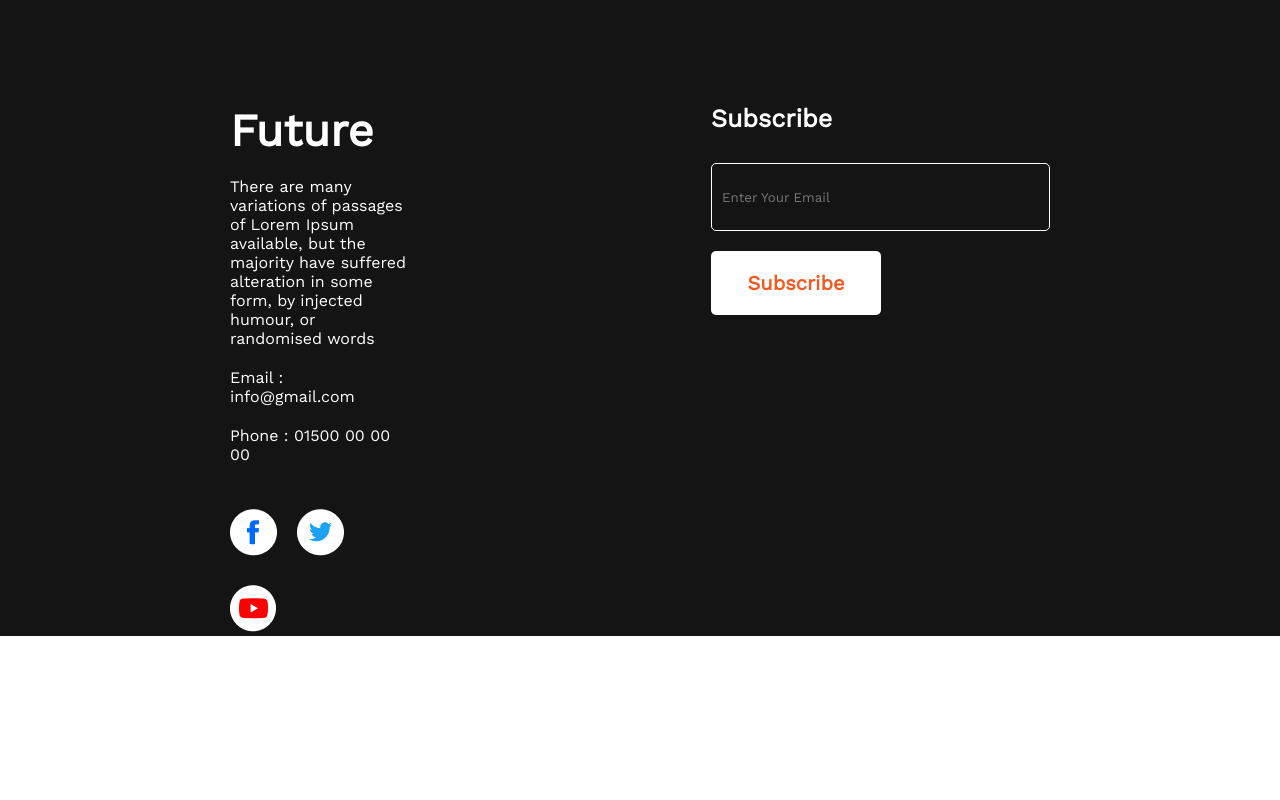
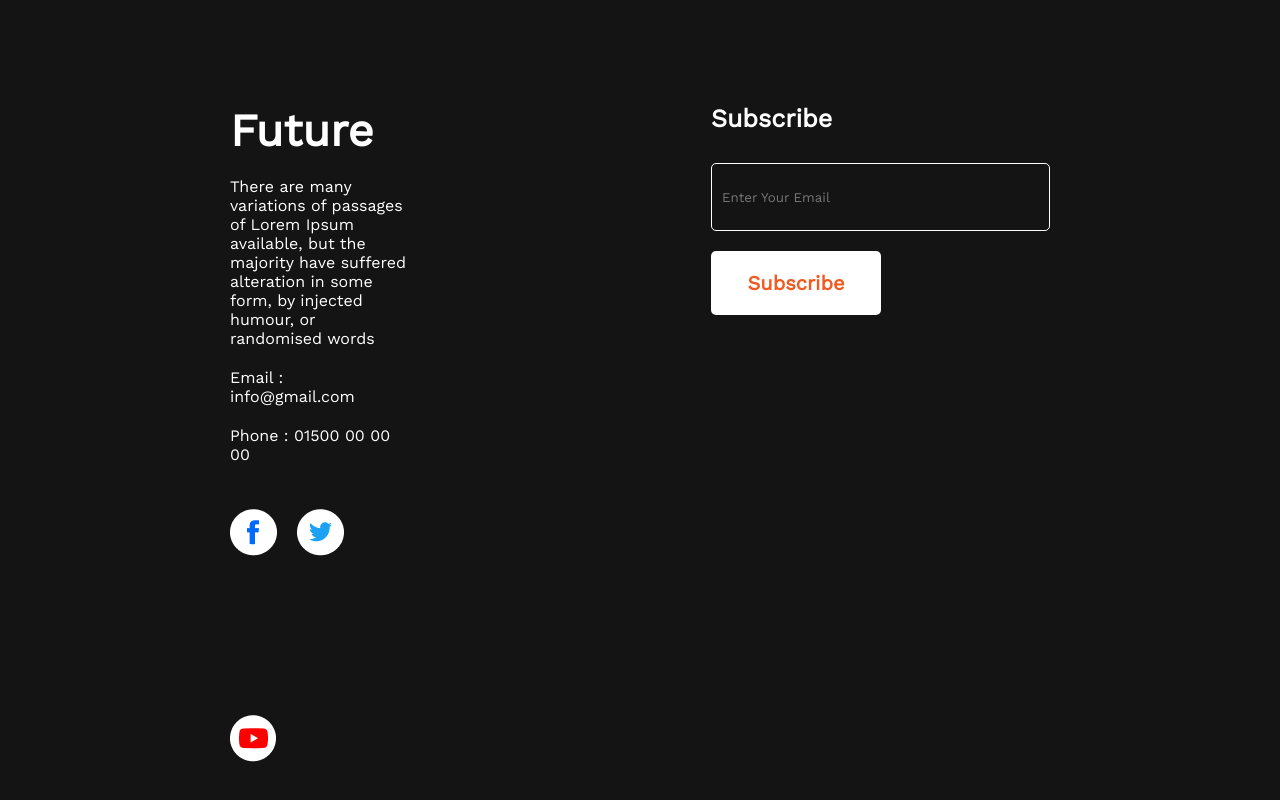
Before and after one commit to nadim-23/new-me-webpage, a plain HTML site: page index.html in a window 1280 px wide. Shown: the part 2681-3481 px from the top of the page. Before the commit the page ends 3317 px from the top, so only its background shows below. Drawn offline with nearby package versions, Linux system fonts and the light colour scheme.

Commit message:
samll change

```diff
--- a/styles/newme.css
+++ b/styles/newme.css
@@ -208,4 +208,5 @@ ul li {
 .contact-flex img {
     margin-top: 25px;
     margin-right: 15px;
+    margin-bottom: 130px;
 }
```
